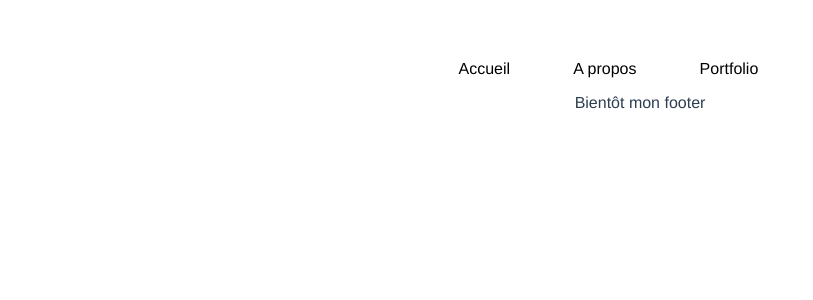
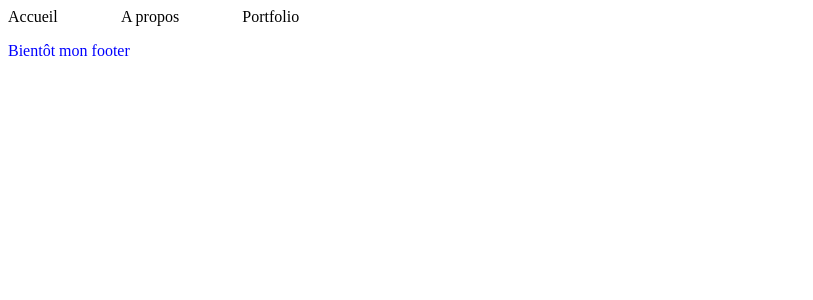
Before and after one commit to SolenPB/uxdesign-port, a Vue app: page / in a window 1280 px wide. Shown: the top 300 px of the page, without its empty margins (0-813 px from the left). Built offline with nearby package versions, Linux system fonts and the light colour scheme.

Commit message:
maj scss

```diff
--- a/src/App.vue
+++ b/src/App.vue
@@ -24,12 +24,5 @@
 </script>
 
 <style lang="scss">
-#app {
-  font-family: Avenir, Helvetica, Arial, sans-serif;
-  -webkit-font-smoothing: antialiased;
-  -moz-osx-font-smoothing: grayscale;
-  text-align: center;
-  color: #2c3e50;
-  margin-top: 60px;
-}
+
 </style>
--- a/src/components/FooterNav.vue
+++ b/src/components/FooterNav.vue
@@ -9,5 +9,7 @@
 </template>
 
 <style>
-
+	p {
+		color: blue;
+	}
 </style>
```
